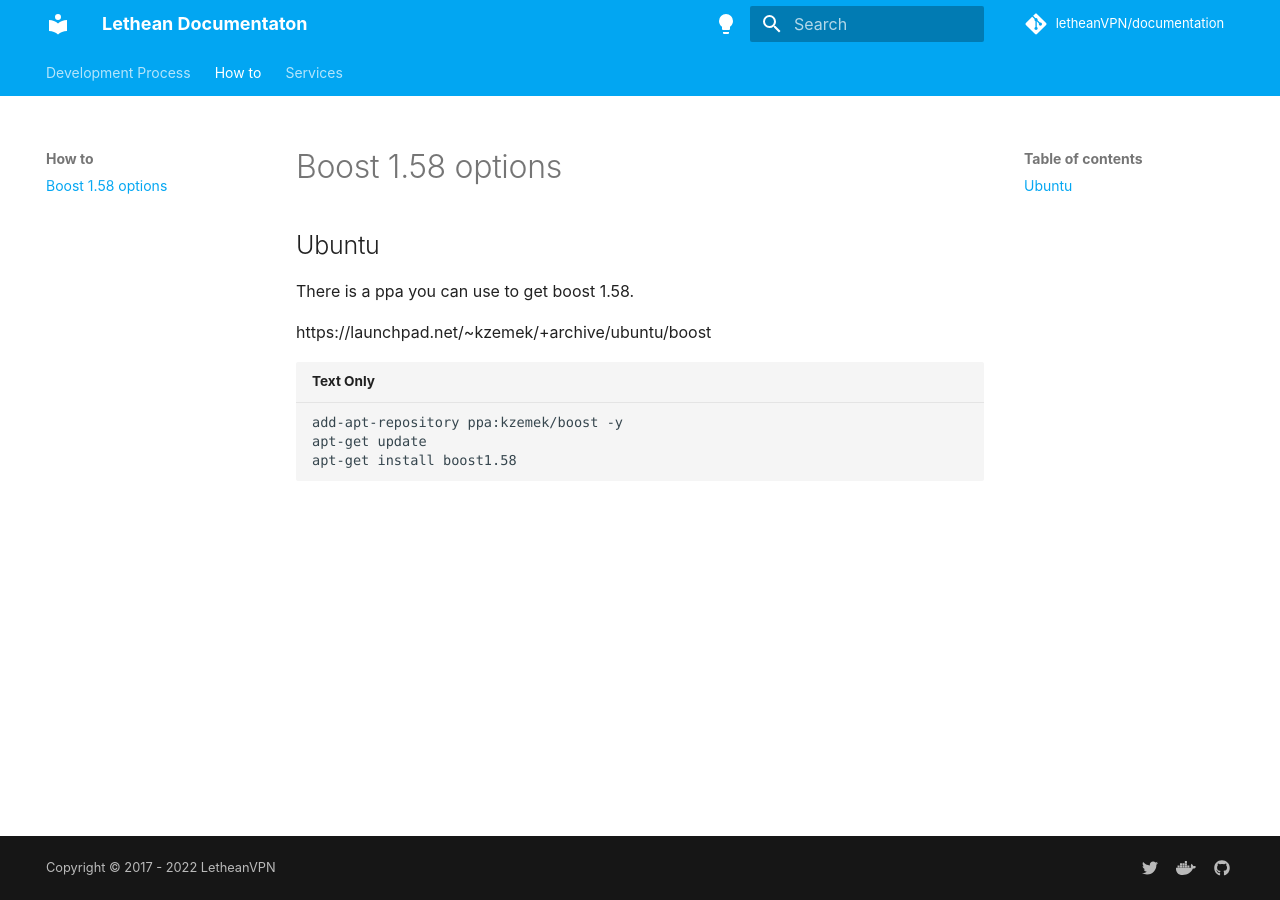
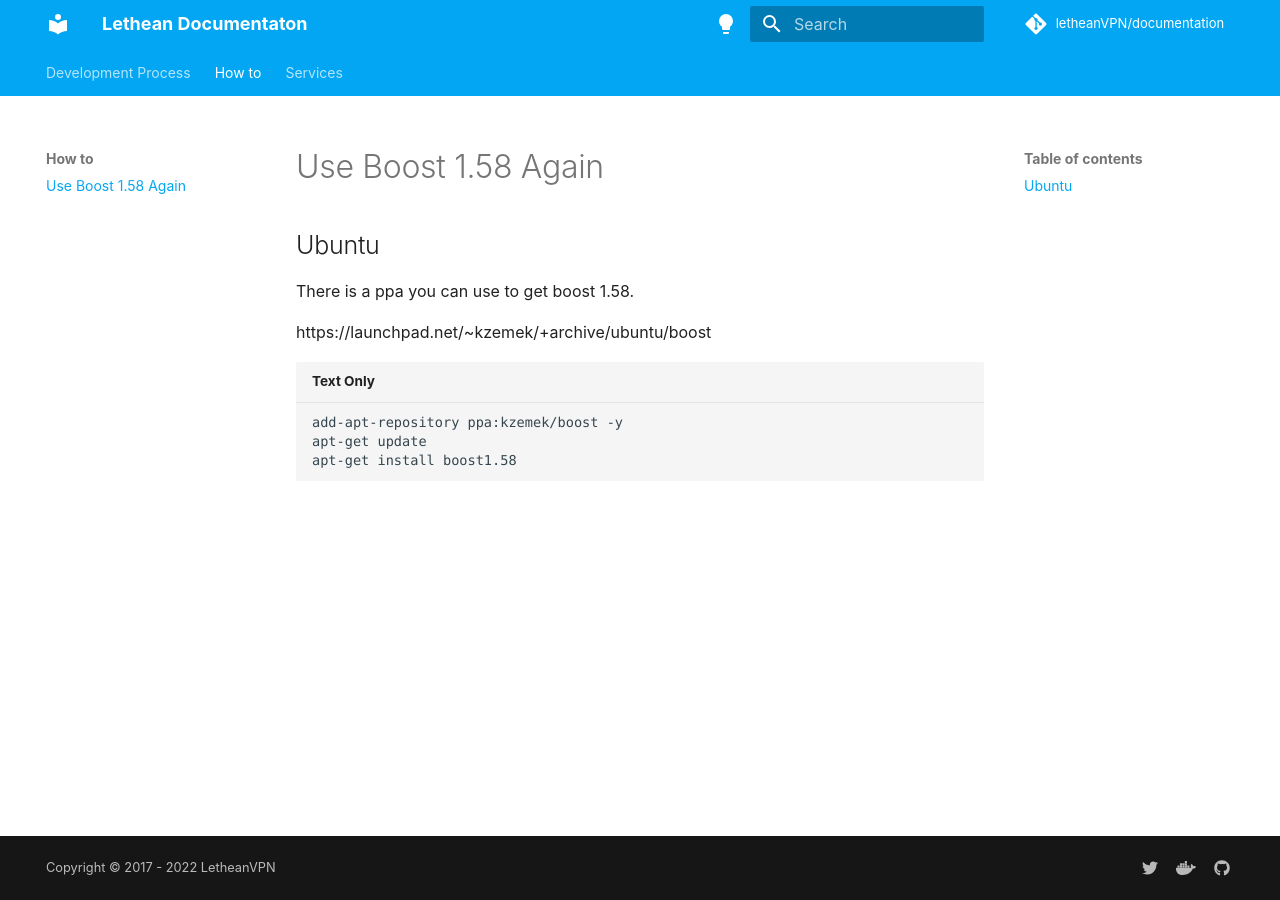
Before and after one commit to letheanVPN/documentation, an MkDocs documentation site: the page built from docs/how-to/use-boost-1.58-again.md, in a window 1280 px wide. Built offline with MkDocs 1.6.1 and Material for MkDocs 9.7.7, drawn with Linux system fonts in a browser that asks for light colours; comment, search, counter and statistics services are not loaded.

Commit message:
Update use-boost-1.58-again.md

```diff
--- a/docs/how-to/use-boost-1.58-again.md
+++ b/docs/how-to/use-boost-1.58-again.md
@@ -1,4 +1,4 @@
-# Boost 1.58 options
+# Use Boost 1.58 Again
 
 ## Ubuntu
 
```
